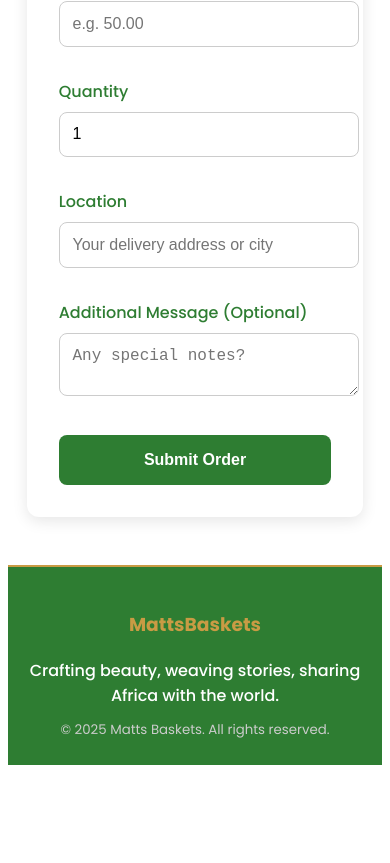
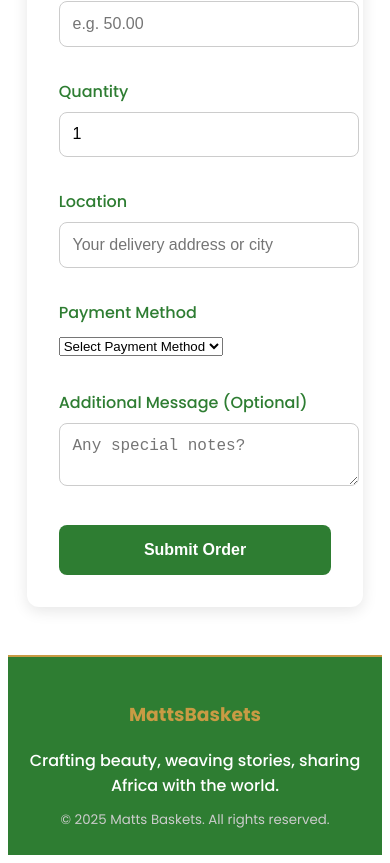
Before and after one commit to perrysusuali-png/matts-baskets, a Next.js app: page /order in a window 390 px wide. Shown: the part 1067-1930 px from the top of the page. Before the commit the page ends 1840 px from the top, so only its background shows below. Built offline with nearby package versions, Linux system fonts and the light colour scheme.

Commit message:
Add the four telecommunications mobile money integration

```diff
--- a/src/app/order/page.tsx
+++ b/src/app/order/page.tsx
@@ -122,6 +122,7 @@ export default function Order() {
     const price = parseFloat((form.elements.namedItem('price') as HTMLInputElement).value);
     const quantity = parseInt((form.elements.namedItem('quantity') as HTMLInputElement).value);
     const location = (form.elements.namedItem('location') as HTMLInputElement).value;
+    const paymentMethod = (form.elements.namedItem('paymentMethod') as HTMLSelectElement).value;
     const message = (form.elements.namedItem('message') as HTMLTextAreaElement).value;
 
     const total = price * quantity;
@@ -134,7 +135,8 @@ export default function Order() {
 � Quantity: ${quantity}%0A
 💵 Total: ₵${total.toFixed(2)}%0A
 📍 Location: ${location}%0A
-💬 Message: ${message || "None"}`;
+💳 Payment Method: ${paymentMethod}%0A
+� Message: ${message || "None"}`;
 
     const whatsappNumber = "233247838767";
     const whatsappURL = `https://wa.me/${whatsappNumber}?text=${encodeURIComponent(text)}`;
@@ -187,6 +189,17 @@ export default function Order() {
           </FormGroup>
 
           <FormGroup>
+            <label>Payment Method</label>
+            <select name="paymentMethod" required>
+              <option value="">Select Payment Method</option>
+              <option value="MTN Mobile Money">MTN Mobile Money</option>
+              <option value="Vodafone Cash">Vodafone Cash</option>
+              <option value="Airtel Money">Airtel Money</option>
+              <option value="Tigo Cash">Tigo Cash</option>
+            </select>
+          </FormGroup>
+
+          <FormGroup>
             <label>Additional Message (Optional)</label>
             <textarea name="message" placeholder="Any special notes?" />
           </FormGroup>
```
